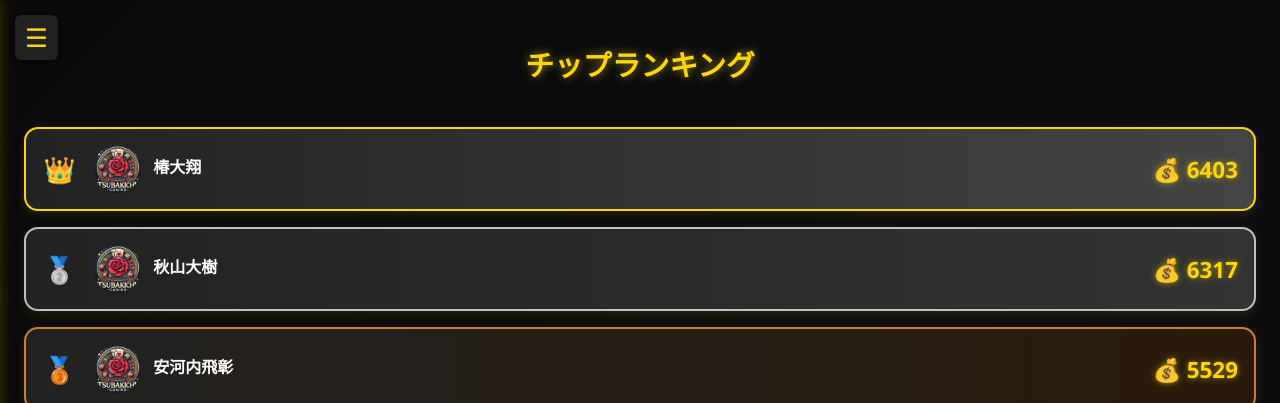
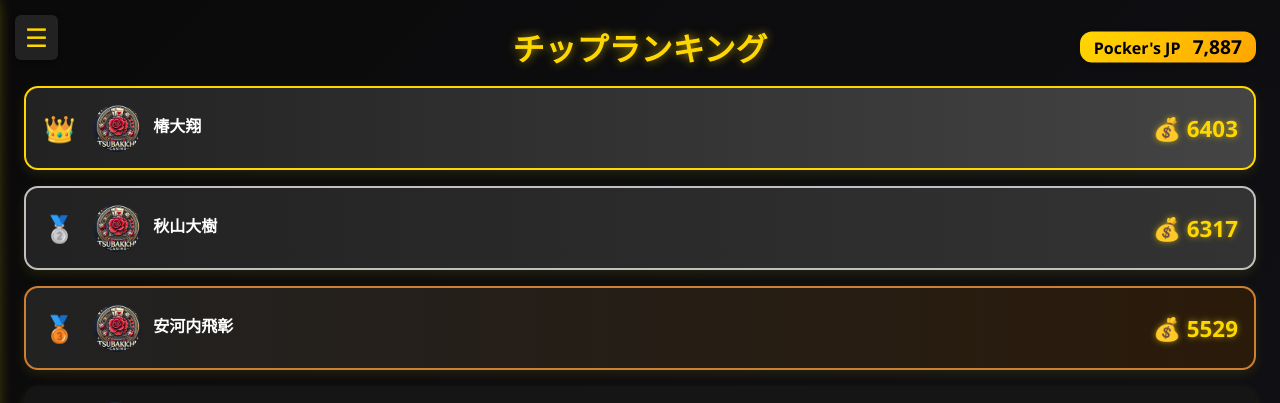
Before and after one commit to AoPong-831/casino_web, a Flask app: page /ranking in a window 1280 px wide. Shown: the top 403 px of the page. Run offline with Flask 3, Linux system fonts and the light colour scheme; a user stored in the database is signed in; data comes from the database, SQL or seed files in the repository.

Commit message:
ランキングにJPを表示

```diff
--- a/app/routes.py
+++ b/app/routes.py
@@ -65,7 +65,9 @@ def add_user():
 @login_required
 def ranking():
     users = User.query.order_by(User.chip.desc()).all()#usersをchipで降順(desc){昇順はasc}
-    return render_template("ranking.html",users=users,current_user=current_user)
+    jp_data = User.query.get(1)#JPの値を取り出す。ID=1
+    jp = jp_data.point#JPを表示するために取り出す。
+    return render_template("ranking.html",users=users,current_user=current_user,jp=jp)
 
 # --- ユーザーname変更 ---
 @bp.route('/change_user_name/<int:id>', methods=["GET","POST"])
--- a/app/static/css/style_card.css
+++ b/app/static/css/style_card.css
@@ -21,6 +21,39 @@ h1 {
 
 /* ------------------------------------------------------------------ */
 /* ランキング */
+.ranking-header {
+  position: relative; /* h1 を中央に固定するために必要 */
+  align-items: center;           /* 縦の高さを揃える */
+  margin-bottom: 1rem;
+}
+
+.ranking-header h1 {
+  margin: 0; /* デフォルト余白を消す */
+  font-size: 2rem;
+}
+
+.jp-card {
+  position: absolute;
+  right: 0;
+  top: 50%;
+  transform: translateY(-50%);
+  background: linear-gradient(135deg, #ffd700, #ffa500);
+  color: #000;
+  padding: 4px 14px; /* 上下のpaddin(余白) */
+  border-radius: 12px;
+  font-weight: bold;
+  box-shadow: 0 2px 6px rgba(0,0,0,0.2);
+  line-height: 1.2; /* 高さを詰める */
+}
+
+.jp-card .label {
+  margin-right: 8px;
+}
+
+.jp-card .value {
+  font-size: 1.2rem;
+}
+
 .ranking-card {
   display: flex;
   align-items: center;
@@ -192,6 +225,13 @@ h1 {
   animation: fadeInUp 0.6s ease;
 }
 
+/* プロフィールの複数行表示
+.profile-grid {
+  display: grid;
+  grid-template-columns: 1fr 1fr; /* 2列 *//*
+  gap: 8px 16px; /* 行・列の間隔 *//*
+}
+*/
 .profile-card {
   background: linear-gradient(145deg, #111, #222);
   text-align: center;
--- a/app/templates/ranking.html
+++ b/app/templates/ranking.html
@@ -2,28 +2,14 @@
 {% block title %}ランキングページ{% endblock %}
 
 {% block content %}
-<div class="ranking-container">
+<div class="ranking-container"><!--ranking-container は実は実装していない-->
+    <div class="ranking-header">
         <h1>チップランキング</h1>
-
-    <!---
-    <h3><a href="/profile/{{ current_user.id }}">マイページ</a> - <a href="/logout">ログアウト</a> - <a href="/calendar">開催日程表</a></h3>
-    {% if current_user.id == 1 %}
-        <a href="/ticket_all">チケット一覧</a> <br>
-        <p>
-            <a href="/import_users">インポートusers_CSV</a>
-            -
-            <a href="/import_logs">インポートlogs_CSV</a>
-        </p>
-        <p>
-            <a href="/export_users">エクスポートusers_CSV</a>
-            -
-            <a href="/export_logs">エクスポートlogs_CSV</a>
-        </p>
-    {% endif %}
-
-
-    <p>名前：{{current_user.name}} | チップ：{{current_user.chip}} | ポイント：{{current_user.point}}</p>
-    -->
+        <div class="jp-card">
+            <span class="label">Pocker's JP</span>
+            <span class="value">{{ "{:,}".format(jp) }}</span>
+        </div>
+    </div>
 
     <!-- ハンバーガーメニュー -->
     <div id="menu-button">☰</div>
--- a/zentai_image.txt
+++ b/zentai_image.txt
@@ -46,6 +46,11 @@ Chip_log:log.id, user_id, user_name, chip, date
 (済)交通費事前登録、ログイン時に自動チケット発行
 (済)最寄り駅変更をrootに表示する。
 (済)一度ログインした人のチケット削除した後に再度出るようにする
+csv importの簡略化
+csv export を全部同時に行う
+ticketに作成日時を指定。
+管理者側の画面を色々編集。
+
 アカウント作成時に必要事項記入で最寄り駅名、往復料金などを入力させる。
 バッチの導入(chip or point)
 アイコンのアップロード機能
```
Also changed, not shown: other parts of app/templates/ranking.html (+0 -33 lines), app/templates/profile.html (+7 -5 lines). Lines whose indentation alone changed are shown as unchanged.
